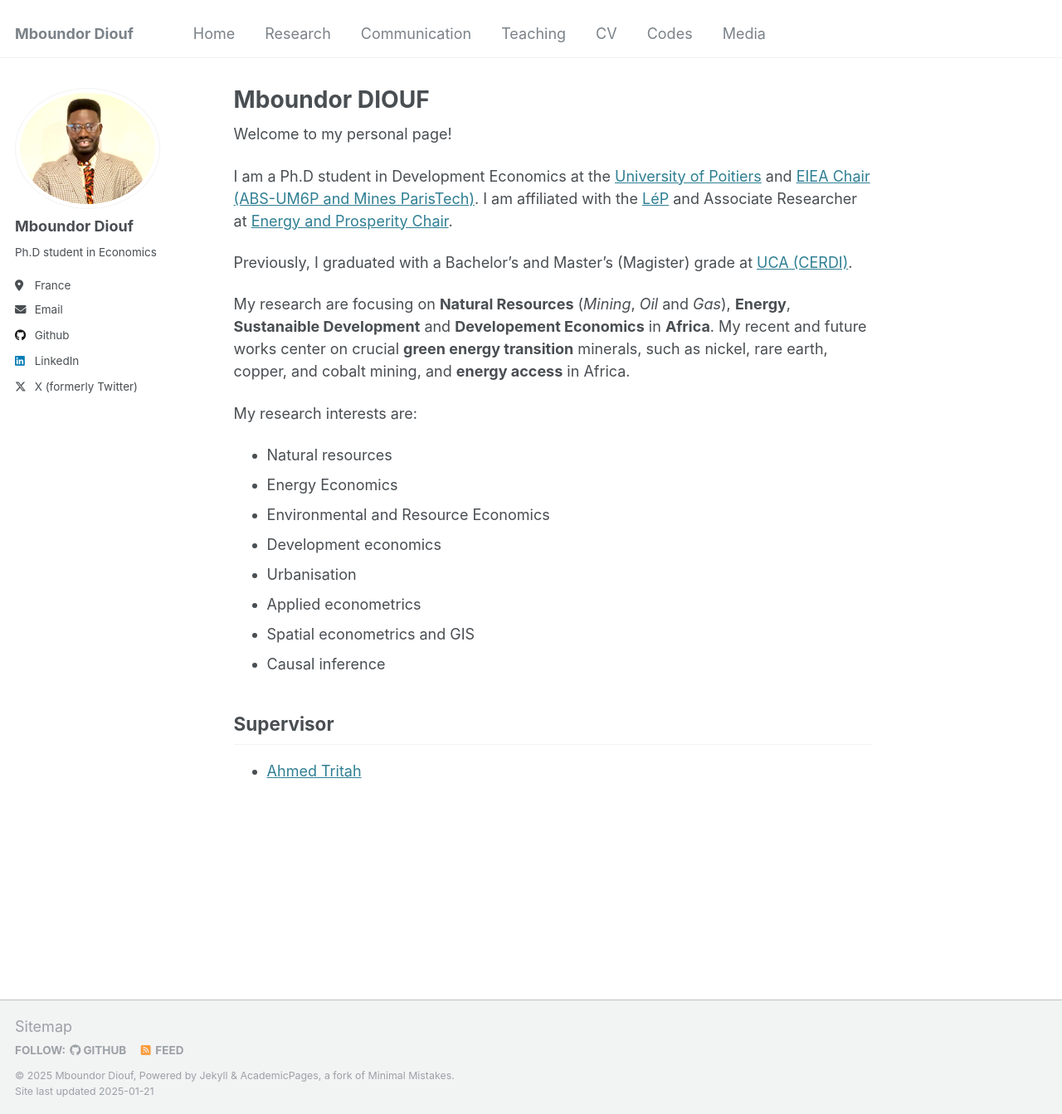
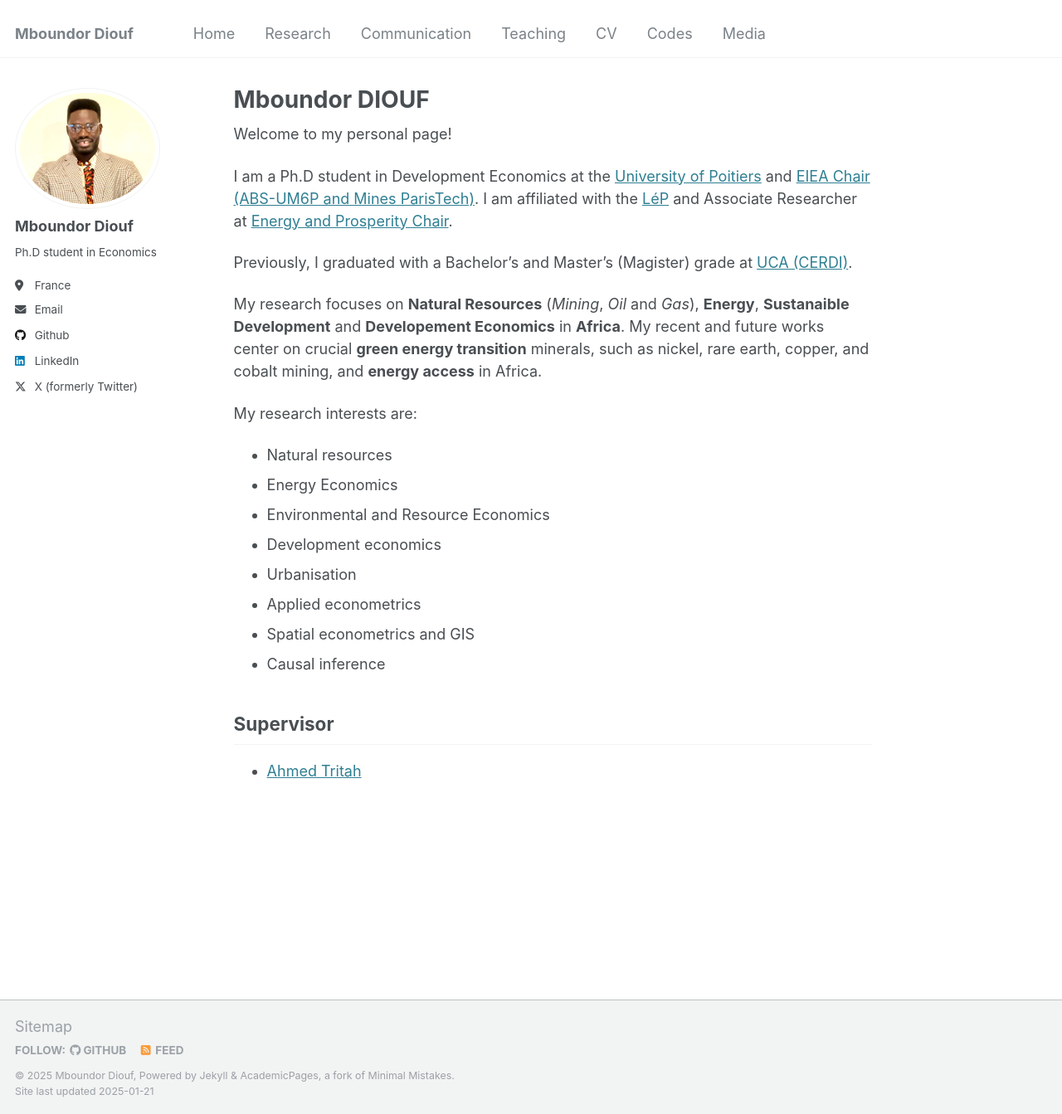
Before and after one commit to mboundordiouf/mboundordiouf.github.io, a Jekyll site: the page built from _pages/about.md, in a window 1280 px wide and 1343 px high. Shown: the whole window at 83% size. Built offline with Jekyll 4.4.1, drawn with Linux system fonts in a browser that asks for light colours.

Commit message:
Update about.md

```diff
--- a/_pages/about.md
+++ b/_pages/about.md
@@ -14,7 +14,7 @@ I am a Ph.D student in Development Economics at the [University of Poitiers](htt
 
 Previously, I graduated with a Bachelor's and Master's (Magister) grade at [UCA (CERDI)](https://cerdi.uca.fr/#/admin).
 
-My research are focusing on **Natural Resources** (*Mining*, *Oil* and *Gas*), **Energy**, **Sustanaible Development** and **Developement Economics** in **Africa**.
+My research focuses on **Natural Resources** (*Mining*, *Oil* and *Gas*), **Energy**, **Sustanaible Development** and **Developement Economics** in **Africa**.
 My recent and future works center on crucial **green energy transition** minerals, such as nickel, rare earth, copper, and cobalt mining, and **energy access** in Africa.
 
 My research interests are:
```
